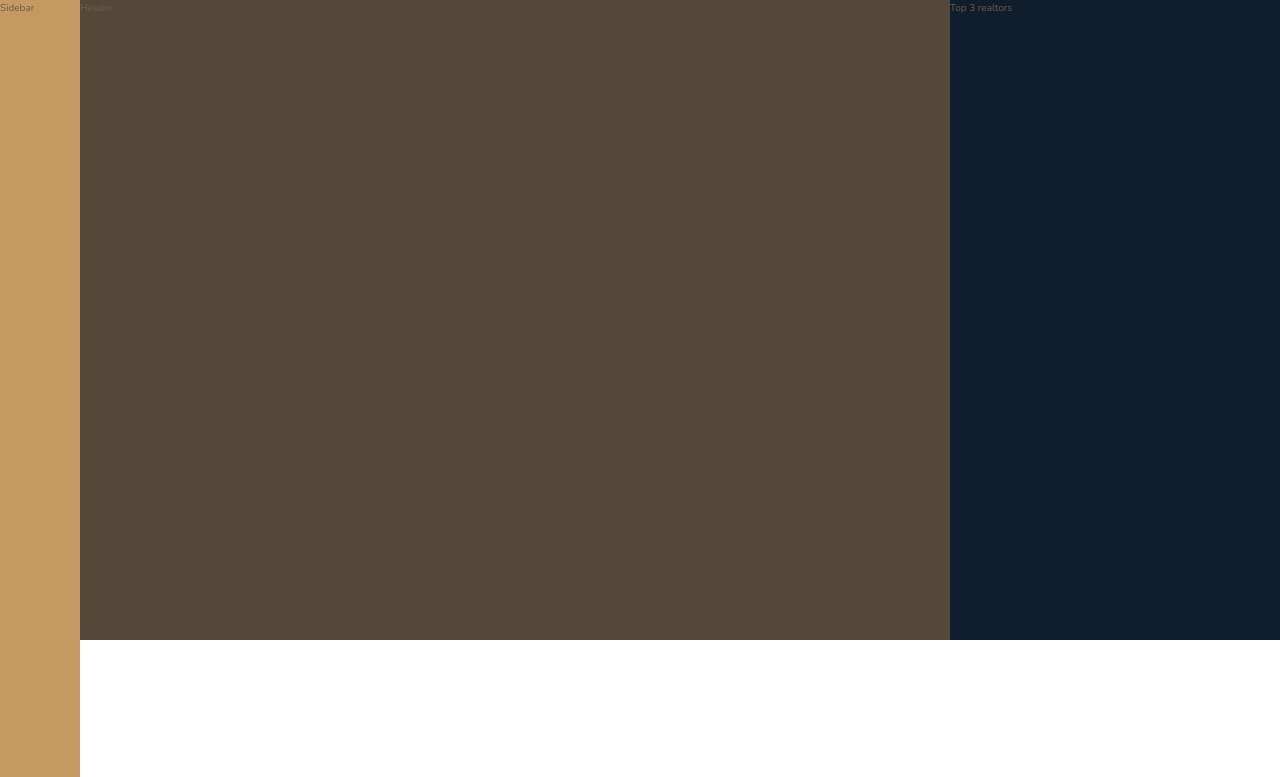
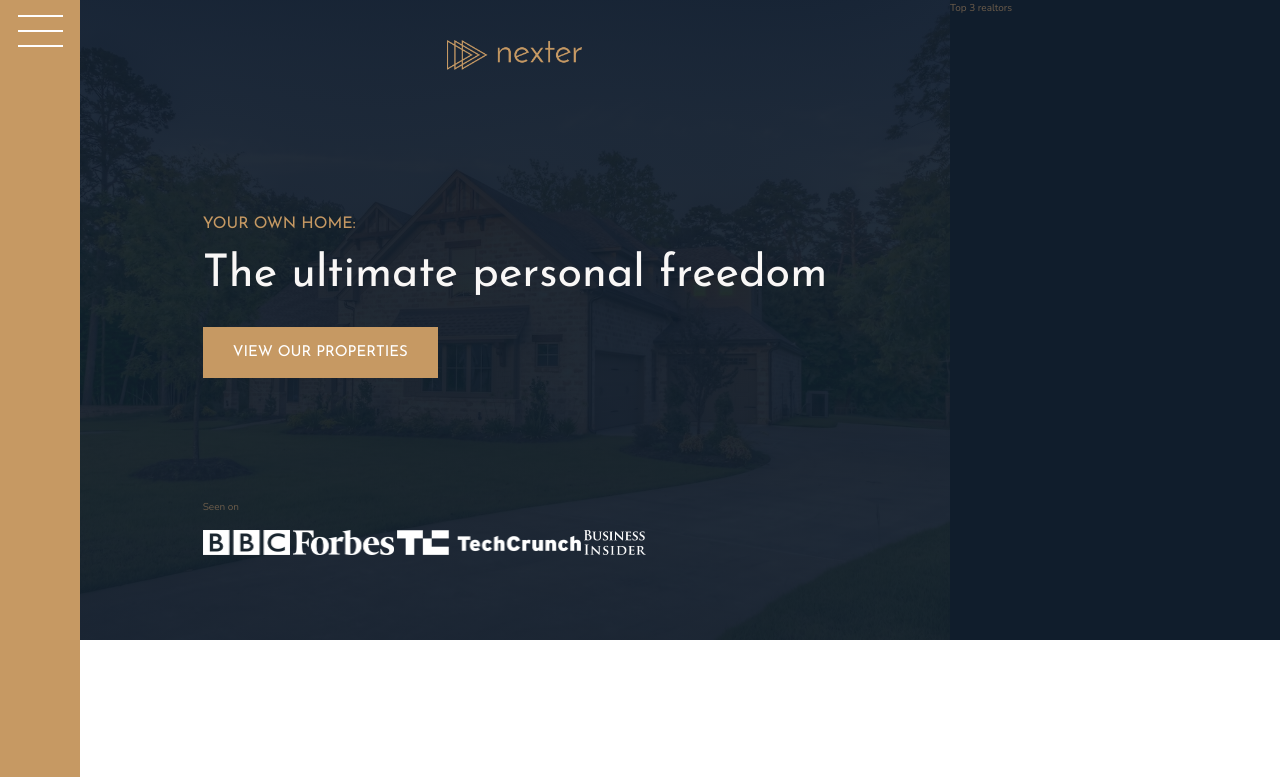
Before and after one commit to pavodev/nexter, a website: page index.html in a window 1280 px wide. Shown: the top 777 px of the page. Drawn offline with nearby package versions, Linux system fonts and the light colour scheme.

Commit message:
completed first part of the header section

```diff
--- a/index.html
+++ b/index.html
@@ -16,11 +16,21 @@
     </head>
     <body class="container">
         <div class="sidebar">
-            Sidebar
+            <button class="nav-btn"></button>
         </div>
 
         <header class="header">
-            Header
+            <img src="img/logo.png" alt="Nexter logo" class="header__logo">
+            <h3 class="heading-3">Your own home:</h3>
+            <h1 class="heading-1">The ultimate personal freedom</h1>
+            <button class="btn header__btn">View our properties</button>
+            <div class="header__seenon-text">Seen on</div>
+            <div class="header__seenon-logos">
+                <img src="img/logo-bbc.png" alt="Seen on logo 1">
+                <img src="img/logo-forbes.png" alt="Seen on logo 2">
+                <img src="img/logo-techcrunch.png" alt="Seen on logo 3">
+                <img src="img/logo-bi.png" alt="Seen on logo 4">
+            </div>
         </header>
 
         <div class="realtors">
@@ -361,7 +371,32 @@
         </section>
 
         <footer class="footer">
-            Footer
+            <ul class="nav">
+                <li class="nav__item">
+                    <a href="#" class="nav__link">Find your dream home</a>
+                </li>
+                <li class="nav__item">
+                    <a href="#" class="nav__link">Request proposal</a>
+                </li>
+                <li class="nav__item">
+                    <a href="#" class="nav__link">Download home planner</a>
+                </li>
+                <li class="nav__item">
+                    <a href="#" class="nav__link">Contact us</a>
+                </li>
+                <li class="nav__item">
+                    <a href="#" class="nav__link">Submit your property</a>
+                </li>
+                <li class="nav__item">
+                    <a href="#" class="nav__link">Career</a>
+                </li>
+            </ul>
+            <p class="copyright">
+                Realized by Ivan Pavic in 2019.
+            </p>
+            <p class="copyright">
+                &copy; Copyright 2017 by Jonas Schmedtmann. Feel free to use this project for your own purposes. This does NOT apply if you plan to produce your own course or tutorials based on this project.
+            </p>
         </footer>
     </body>
 </html>
--- a/sass/_footer.scss
+++ b/sass/_footer.scss
@@ -1,5 +1,41 @@
 .footer {
     background-color: $color-secondary;
+    grid-column: full-start / full-end;
+    padding: 2.5rem;
+}
 
-    grid-column: full-start / full-end;
+.nav {
+    list-style: none;
+
+    display: grid;
+    //autofit automatically resizes the columns
+    grid-template-columns: repeat(auto-fit, minmax(20rem, 1fr));
+    grid-gap: 2rem;
+    align-items: center;
+
+    &__link:link,
+    &__link:visited {
+        font-size: 1.4rem;
+        color: white;
+        text-decoration: none;
+        font-family: $font-display;
+        text-transform: uppercase;
+        text-align: center;
+        padding: 1.5rem;
+        display: block;
+        transition: all 0.2s;
+    }
+
+    &__link:hover,
+    &__link:active {
+        background-color: rgba(#fff, 0.05);
+        transform: translateY(-3px);
+    }
 }
+
+.copyright{
+    font-size: 1.4rem;
+    color: $color-grey-light-2;
+    margin-top: 2rem;
+    text-align: center;
+}
--- a/sass/_header.scss
+++ b/sass/_header.scss
@@ -1,5 +1,39 @@
-.header{
+.header {
     background-color: $color-grey-dark-1;
+    grid-column: full-start / col-end 6;
+    background-image: linear-gradient(
+            rgba($color-secondary, 0.93),
+            rgba($color-secondary, 0.93)
+        ),
+        url(../img/hero.jpeg);
+    background-size: cover;
+    background-position: center;
 
-    grid-column: full-start / col-end 6;
+    display: grid;
+    grid-template-rows: 1fr min-content 6rem 1fr;
+    grid-row-gap: 1.5rem;
+    grid-template-columns: max-content;
+    justify-content: center;
+
+    padding: 8rem;
+    padding-top: 4rem;
+
+    &__logo {
+        height: 3rem;
+        justify-self: center;
+    }
+
+    &__btn{
+        align-self: start;
+        justify-self: start;
+    }
+
+    &__seenon-text {
+    }
+
+    &__seenon-logos {
+        img {
+            height: 2.5rem;
+        }
+    }
 }
--- a/sass/_sidebar.scss
+++ b/sass/_sidebar.scss
@@ -1,6 +1,38 @@
-.sidebar{
+.sidebar {
     background-color: $color-primary;
 
     grid-column: sidebar-start / sidebar-end;
     grid-row: 1 / -1;
+
+    display: flex;
+    justify-content: center;
 }
+
+.nav-btn {
+    border: none;
+    border-radius: none;
+
+    background-color: white;
+    height: 2px;
+    width: 4.5rem;
+
+    margin-top: 3rem;
+    position: fixed;
+
+    &::before,
+    &::after {
+        content: "";
+        background-color: white;
+        height: 2px;
+        width: 4.5rem;
+        display: block;
+    }
+
+    &::before {
+        transform: translateY(-1.5rem);
+    }
+
+    &::after {
+        transform: translateY(1.3rem);
+    }
+}
```
Also changed, not shown: css/style.css.
